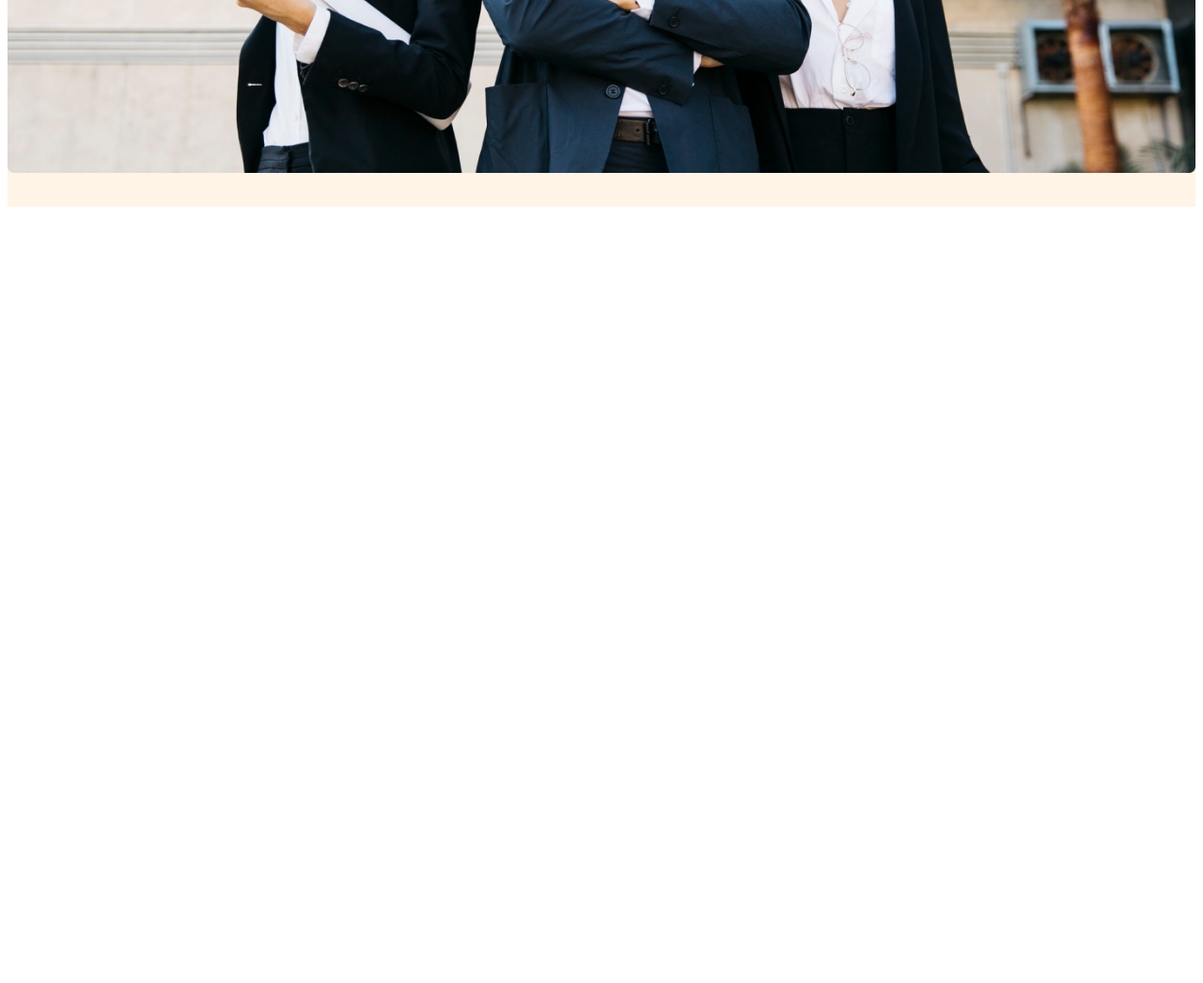
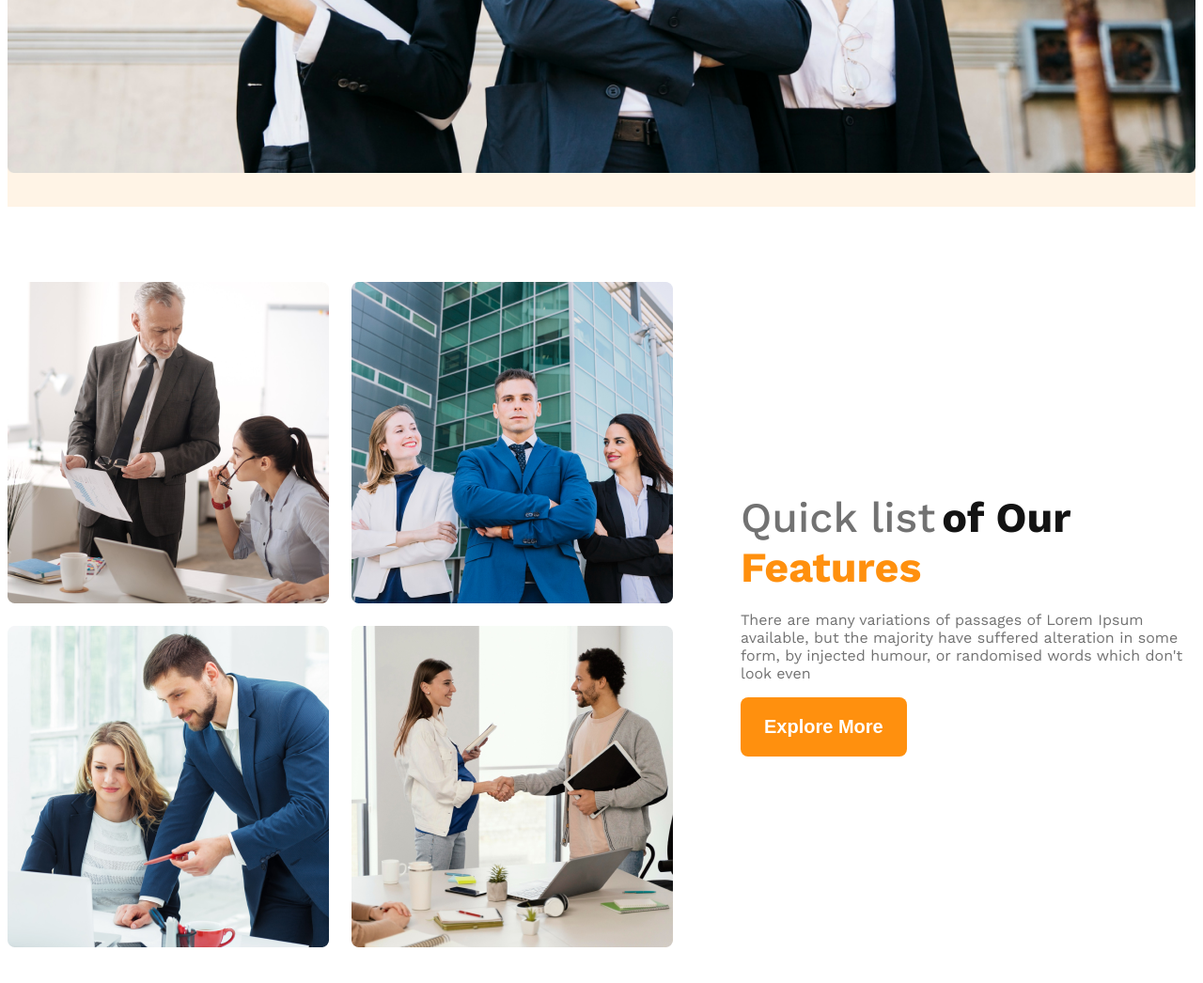
Before and after one commit to HasmirHassan/g3-architects-project, a plain HTML site: page index.html in a window 1280 px wide. Shown: the part 987-2033 px from the top of the page at 94% size. Before the commit the page ends 1287 px from the top, so only its background shows below. Drawn offline with nearby package versions, Linux system fonts and the light colour scheme.

Commit message:
team section added

```diff
--- a/index.html
+++ b/index.html
@@ -27,7 +27,19 @@
         </div>
     </header>
     <main>
-
+        <section class="teams display-flex">
+            <div class="team-image">
+                <img src="images/team1.png" alt="">
+                <img src="images/team2.png" alt="">
+                <img src="images/team3.png" alt="">
+                <img src="images/team4.png" alt="">
+            </div>
+            <div class="feature">
+                <h1 class="feature-title"><span id="quick">Quick list</span> <span id="our">of Our</span><span id="feature"> Features</span></h1>
+                <p class="feature-description">There are many variations of passages of Lorem Ipsum available, but the majority have suffered alteration in some form, by injected humour, or randomised words which don't look even</p>
+                <button class="btn">Explore More</button>
+            </div>
+        </section>
     </main>
     <footer>
 
--- a/styles/style.css
+++ b/styles/style.css
@@ -65,9 +65,8 @@ font-size: 1.125rem;
 font-size: 4rem;
 font-weight: 700;
 }
-.banner-description{
+.banner-description, .feature-description{
     color: rgb(114, 114, 114);
-font-size: 1rem;
 font-weight: 400;
 }
 .banner-img{
@@ -75,8 +74,42 @@ font-weight: 400;
     margin-bottom: 2rem;
 }
 
+.teams{
+    max-width: 1440px;
+    margin: 0 auto;
+    align-items: center;
+    margin-bottom: 8rem;
+}
+.team-image{
+    display: grid;
+    grid-template-columns: repeat(2, 1fr);
+    gap: 1.5rem;
+}
+.feature{
+    max-width: 537px;
+    margin-left: 4.5rem;
+}
+#quick{
+    Font-weight:500;
+Font-size: 2.8rem;
+color: rgb(114, 114, 114);
+}
+#our{
+    color: rgb(19, 19, 19);
+    font-weight: 700;
+    font-size: 2.8rem;
+}
+#feature{
+    color: rgb(255, 144, 14);
+    font-weight: 700;
+    font-size: 2.8rem;
+}
+
 @media screen and (max-width: 600px) {
-    .links, .navbar{
+    .links, .navbar, .teams{
         flex-direction: column;
     }
+    .team-image{
+        grid-template-columns: repeat(1, 1fr);
+    }
 }
```
